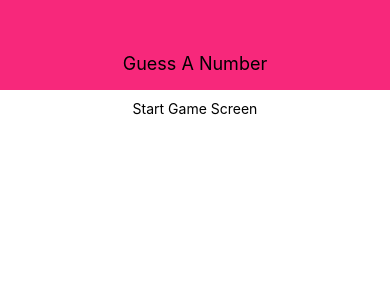
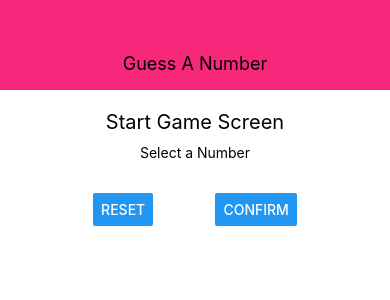
Before and after one commit to Bhagatsingh1998/React-Native-Complete, a React Native app: screen / in a window 390 px wide. Shown: the top 300 px of the page. Built offline with nearby package versions, Linux system fonts and the light colour scheme.

Commit message:
4.5. Working on the Layout

```diff
--- a/screens/StartGameSceen.js
+++ b/screens/StartGameSceen.js
@@ -1,10 +1,22 @@
 import React from 'react';
-import {View, Text, StyleSheet} from 'react-native';
+import {View, Text, StyleSheet, TextInput, Button} from 'react-native';
 
 export default function StartGameSceen() {
   return (
     <View style={styles.screen}>
-      <Text>Start Game Screen</Text>
+
+      <Text style={styles.title}>Start Game Screen</Text>
+      {/* we want to have input field and buttons. and make it feel like these components are siting on card. */}
+
+      <View style={styles.inputContainer}>
+        <Text>Select a Number</Text>
+        <TextInput />
+        {/* now 2 buttons, siting next to each other , thus another view comp */}
+        <View style={styles.btnContainer}>
+          <Button title="Reset" onPress={() => {}} />
+          <Button title="Confirm" onPress={() => {}} />
+        </View>
+      </View>
     </View>
   );
 }
@@ -13,8 +25,21 @@
   screen: {
     flex: 1,
     padding: 10,
-    // here alignItems will align the itemsfrom left to right as 'View' bydefault uses flexbox an flexbox by default uses flexbox direction coloumn.
     alignItems: 'center',
-
-  }
+  },
+  title : {
+    fontSize: 20,
+    marginVertical: 10,
+  },
+  inputContainer: {
+    width: 300,
+    maxWidth: '80%',
+    alignItems: 'center',
+  },
+  btnContainer: {
+    flexDirection: 'row',
+    width: '100%',
+    justifyContent: 'space-around',
+    padding: 15
+  },
 })
```
Also changed, not shown: zzNotes.txt.
